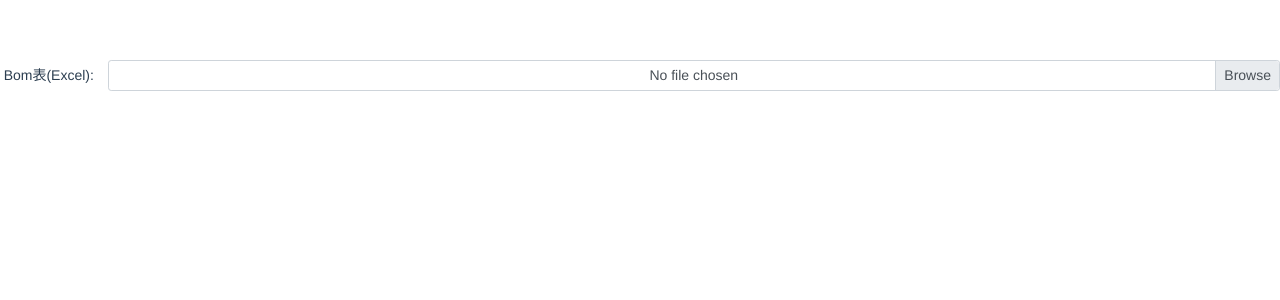
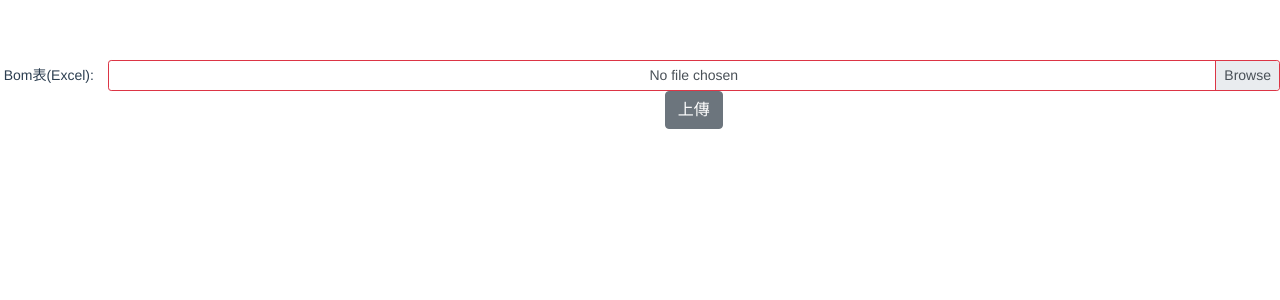
Before and after one commit to OliverLiou/pricequotationweb_vue, a Vue app: page / in a window 1280 px wide. Shown: the top 300 px of the page. Built offline with nearby package versions, Linux system fonts and the light colour scheme.

Commit message:
2020/01/05

```diff
--- a/package.json
+++ b/package.json
@@ -8,9 +8,11 @@
     "lint": "vue-cli-service lint"
   },
   "dependencies": {
+    "axios": "^0.21.1",
     "bootstrap": "^4.5.3",
     "bootstrap-vue": "^2.21.2",
     "core-js": "^3.6.5",
+    "jquery": "^3.5.1",
     "vue": "^2.6.12",
     "vue-upload-component": "^2.8.22"
   },
--- a/src/App.vue
+++ b/src/App.vue
@@ -2,41 +2,67 @@
   <div id="app">
     <!-- <img alt="Vue logo" src="./assets/logo.png"> -->
     <!-- <HelloWorld msg="Welcome to Your Vue.js App"/> -->
-
-    <!-- <b-form-file
-      v-model="file1"
-      :state="Boolean(file1)"
-      placeholder="Choose a file or drop it here..."
-      drop-placeholder="Drop file here..."
-      ></b-form-file> -->
-      <div>
+    <div>
       <b-form-group label="Bom表(Excel):" label-cols-sm="1" label-size="sm">
-      <b-form-file id="file-small" size="sm"></b-form-file>
+        <b-form-file
+          id="file-small"
+          size="sm"
+          v-model="file"
+          :state="Boolean(file)"
+        ></b-form-file>
+        <b-button @click="test"> 上傳 </b-button>
       </b-form-group>
-      </div>
+    </div>
   </div>
 </template>
 
 <script>
 // import HelloWorld from './components/HelloWorld.vue'
-import Vue from 'vue'
-import { BootstrapVue, IconsPlugin } from 'bootstrap-vue'
+import Vue from "vue";
+import { BootstrapVue, IconsPlugin } from "bootstrap-vue";
 
 // Import Bootstrap an BootstrapVue CSS files (order is important)
-import 'bootstrap/dist/css/bootstrap.css'
-import 'bootstrap-vue/dist/bootstrap-vue.css'
+import "bootstrap/dist/css/bootstrap.css";
+import "bootstrap-vue/dist/bootstrap-vue.css";
 
 // Make BootstrapVue available throughout your project
-Vue.use(BootstrapVue)
+Vue.use(BootstrapVue);
 // Optionally install the BootstrapVue icon components plugin
-Vue.use(IconsPlugin)
+Vue.use(IconsPlugin);
+
+import axios from "axios";
 
 export default {
-  name: 'App',
+  name: "App",
+  data() {
+    return {
+      file: "",
+    };
+  },
   components: {
     // HelloWorld
-  }
-}
+  },
+  methods: {
+    test() {
+      let formData = new FormData();
+      formData.append("file", this.file);
+      axios
+        .post(
+          "http://localhost:5001/api/Bom/CreateBom",
+          formData,
+          {
+            Headers: { "Content-Type": "multipart/form-data" }
+          }
+        )
+        .then(function () {
+          this.file = this.$refs.file.files[0];
+        })
+        .catch(function (error) {
+          alert(error);
+        });
+    },
+  },
+};
 </script>
 
 <style>
```
Also changed, not shown: 1 other file (tests, documents, lock files or other folders).
